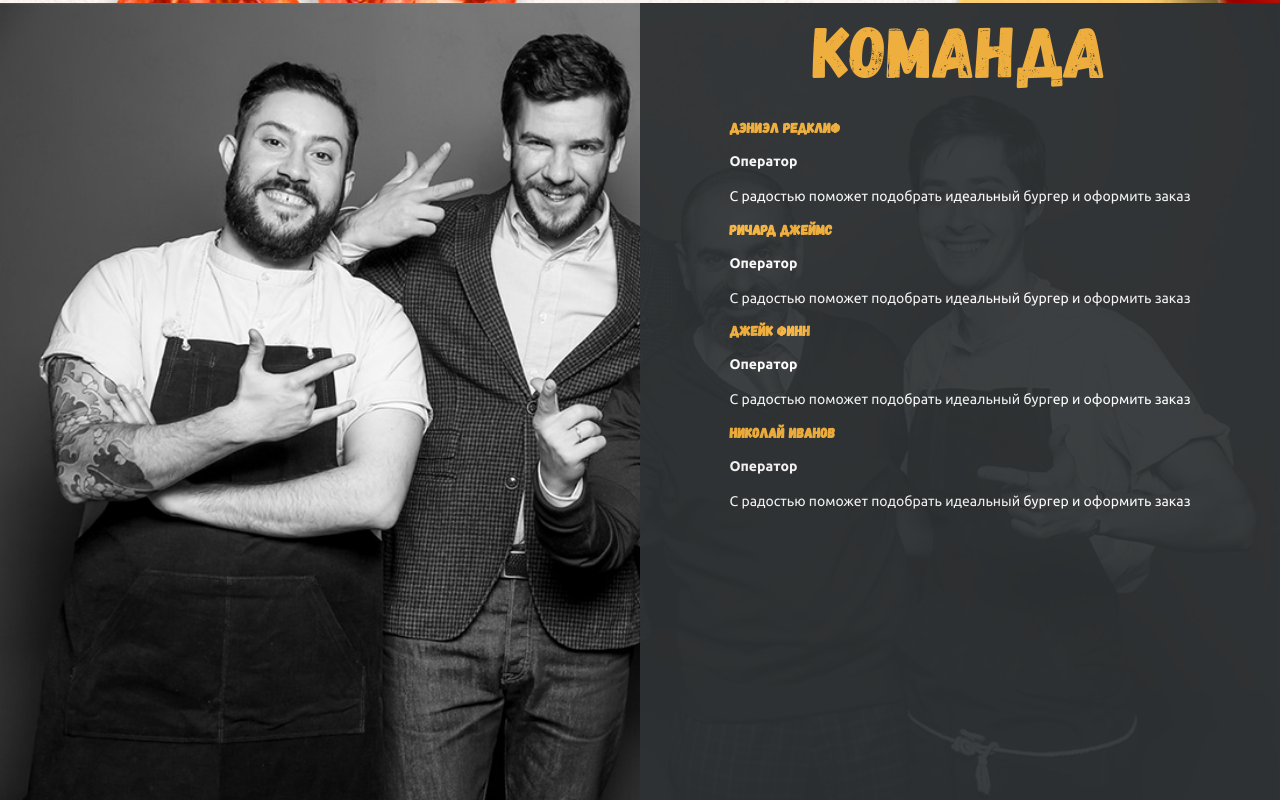
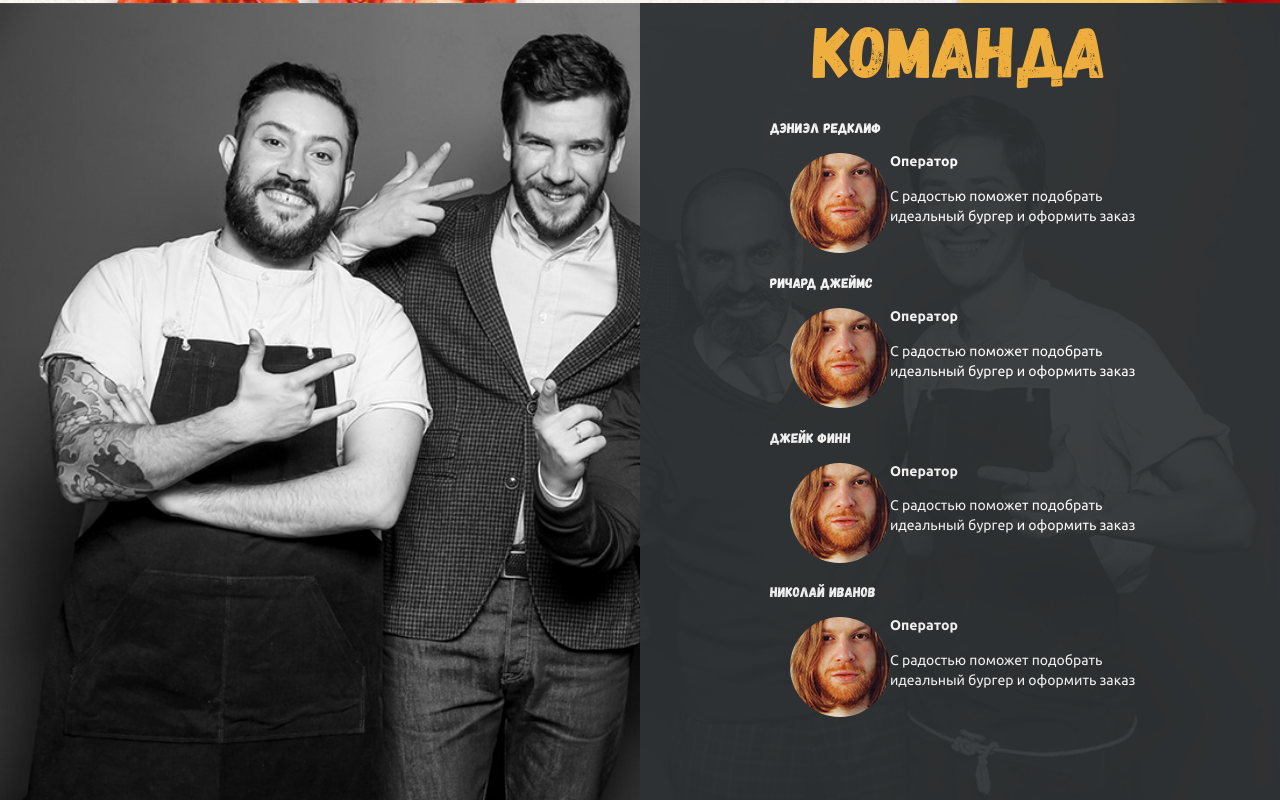
Before and after one commit to Aahoolee/burgers, a plain HTML site: page index.html in a window 1280 px wide. Shown: the part 1597-2397 px from the top of the page. Drawn offline with Linux system fonts and the light colour scheme.

Commit message:
updated fonts-3 + start of team-section

```diff
--- a/index.html
+++ b/index.html
@@ -88,7 +88,8 @@
                             <li class="team__accordeon--item">
                                 <h3 class="team__accordeon--name">Дэниэл Редклиф</h3>
                                 <div class="team__accordeon--container">
-                                    <div class="team__accordeon--image"></div>
+                                    <div class="team__accordeon--image"><img src="img/content/team-man-1.jpg"
+                                                                             class="team__accordeon--img"></div>
                                     <div class="team__accordeon--content">
                                         <span class="team__accordeon--position">Оператор</span>
                                         <p class="team__accordeon--text">С радостью поможет подобрать идеальный бургер и оформить заказ</p>
@@ -98,7 +99,8 @@
                             <li class="team__accordeon--item">
                                 <h3 class="team__accordeon--name">Ричард Джеймс</h3>
                                 <div class="team__accordeon--container">
-                                    <div class="team__accordeon--image"></div>
+                                    <div class="team__accordeon--image"><img src="img/content/team-man-1.jpg"
+                                                                             class="team__accordeon--img"></div>
                                     <div class="team__accordeon--content">
                                         <span class="team__accordeon--position">Оператор</span>
                                         <p class="team__accordeon--text">С радостью поможет подобрать идеальный бургер и оформить заказ</p>
@@ -108,7 +110,8 @@
                             <li class="team__accordeon--item">
                                 <h3 class="team__accordeon--name">Джейк Финн</h3>
                                 <div class="team__accordeon--container">
-                                    <div class="team__accordeon--image"></div>
+                                    <div class="team__accordeon--image"><img src="img/content/team-man-1.jpg"
+                                                                             class="team__accordeon--img"></div>
                                     <div class="team__accordeon--content">
                                         <span class="team__accordeon--position">Оператор</span>
                                         <p class="team__accordeon--text">С радостью поможет подобрать идеальный бургер и оформить заказ</p>
@@ -118,7 +121,8 @@
                             <li class="team__accordeon--item">
                                 <h3 class="team__accordeon--name">Николай Иванов</h3>
                                 <div class="team__accordeon--container">
-                                    <div class="team__accordeon--image"></div>
+                                    <div class="team__accordeon--image"><img src="img/content/team-man-1.jpg"
+                                                                             class="team__accordeon--img"></div>
                                     <div class="team__accordeon--content">
                                         <span class="team__accordeon--position">Оператор</span>
                                         <p class="team__accordeon--text">С радостью поможет подобрать идеальный бургер и оформить заказ</p>
@@ -178,7 +182,7 @@
                     <li class="feeds__item">
                         <div class="feeds__item--pic"><img src="img/content/feed-man-6.jpg" class="feeds__item--ava"/></div>
                         <div class="feeds__item--content">
-                            <div class="feeds__item--name">Константин Спилберг</div>
+                            <h3 class="feeds__item--name">Константин Спилберг</h3>
                             <p class="feeds__item--text">Мысли все о них и о них, о них и о них. Нельзя устоять, невозможно забыть... Никогда не думал, что булочки могут быть такими мягкими, котлетка такой сочной, а сыр таким расплавленным.</p>
                             <button class="feeds__item--btn">Подробнее</button>
                         </div>
--- a/scss/layout/base.scss
+++ b/scss/layout/base.scss
@@ -41,7 +41,8 @@ ul, li {
 
 h3{
   font-family: Gagalin, Helvetica, sans-serif;
+  font-weight: normal;
   font-size: 14px;
   text-transform: uppercase;
-  color: $yell;
+  color: white;
 }
--- a/scss/section/about.scss
+++ b/scss/section/about.scss
@@ -60,7 +60,8 @@
 }
 
 .about__item--text{
-  font-family: Ubuntu, Arial, sans-serif;
+  font-family: Ubuntu, Helvetica, sans-serif;
+  font-weight: 400;
   font-size: 14px;
   line-height: 24px;
   color: $grey;
--- a/scss/section/feeds.scss
+++ b/scss/section/feeds.scss
@@ -57,12 +57,9 @@
     }
   }
 
-  &--name{
-    color: white;
-  }
 
   &--text{
-    font-family: Ubuntu;
+    font-family: Ubuntu, Helvetica, sans-serif;
     font-weight: 300;
     font-size: 14px;
     line-height: 24px;
@@ -71,7 +68,7 @@
   }
 
   &--btn{
-    font-family: Ubuntu;
+    font-family: Ubuntu, Helvetica, sans-serif;
     font-weight: 500;
     font-size: 13px;
     text-transform: uppercase;
--- a/scss/section/main-section.scss
+++ b/scss/section/main-section.scss
@@ -79,6 +79,7 @@
 
 .main-section__burger-title{
   font-family: Gagalin, Helvetica, sans-serif;
+  font-weight: normal;
   font-size: 72px;
   color: #f9b43b;
   text-transform: uppercase;
--- a/scss/section/team.scss
+++ b/scss/section/team.scss
@@ -1,5 +1,5 @@
 .team{
-  background: url("../../img/bg/team_bg.jpg");
+  background: url("../img/bg/team_bg.jpg");
   background-size: cover;
   min-height: 100vh;
 
@@ -30,8 +30,28 @@
     font-size: 14px;
     font-weight: 700;
     color: white;
+    max-width: 380px;
+
+    &--container{
+      display: flex;
+      justify-content: center;
+      margin-left: 20px;
+    }
+    &--image{
+    //width: 35%;
+    }
+    &--content{
+    //width: 65%;
+    }
+
     &--text{
       font-weight: 400;
+    }
+    &--img{
+      width: 100px;
+      height: 100px;
+      border-radius: 50%;
+      object-fit: cover;
     }
 
 
```
Also changed, not shown: css/main.css.
